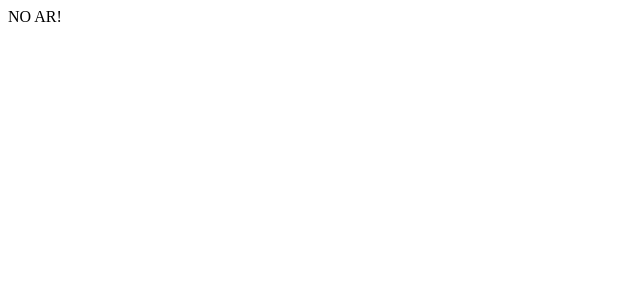
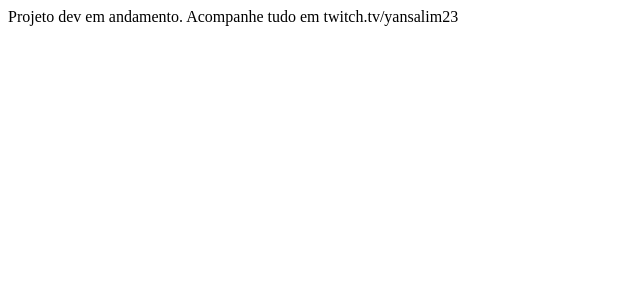
Before and after one commit to yansalim/site-auto-vercel, a Next.js app: page / in a window 1280 px wide. Shown: the top 300 px of the page, without its empty margins (0-640 px from the left). Built offline with nearby package versions, Linux system fonts and the light colour scheme.

Commit message:
att twitch1

```diff
--- a/pages/index.js
+++ b/pages/index.js
@@ -1,8 +1,7 @@
 
 function Home () {
 
-    return <div>NO AR!</div>
-
+    return <div>Projeto dev em andamento. Acompanhe tudo em twitch.tv/yansalim23 </div>
 
 
 
```
